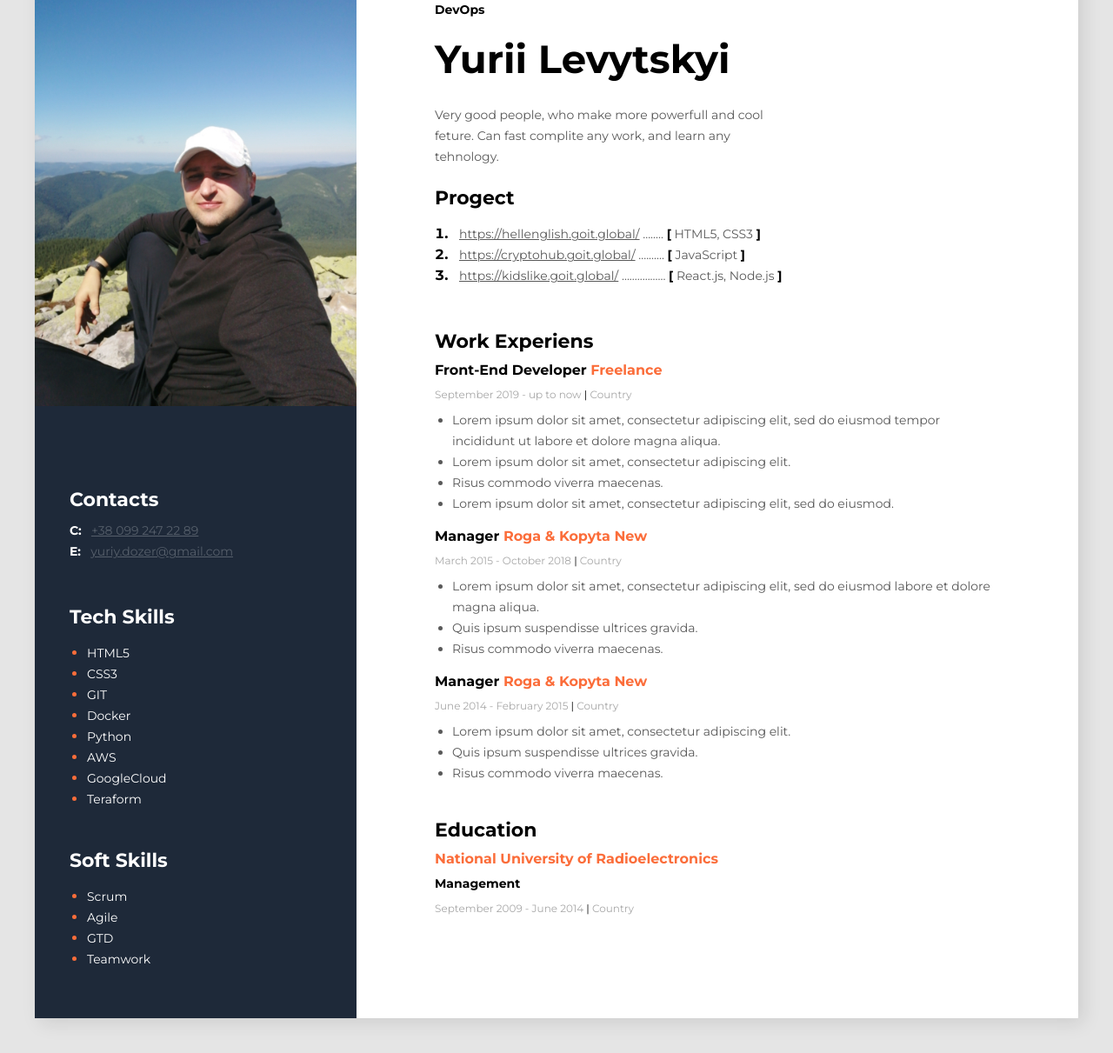
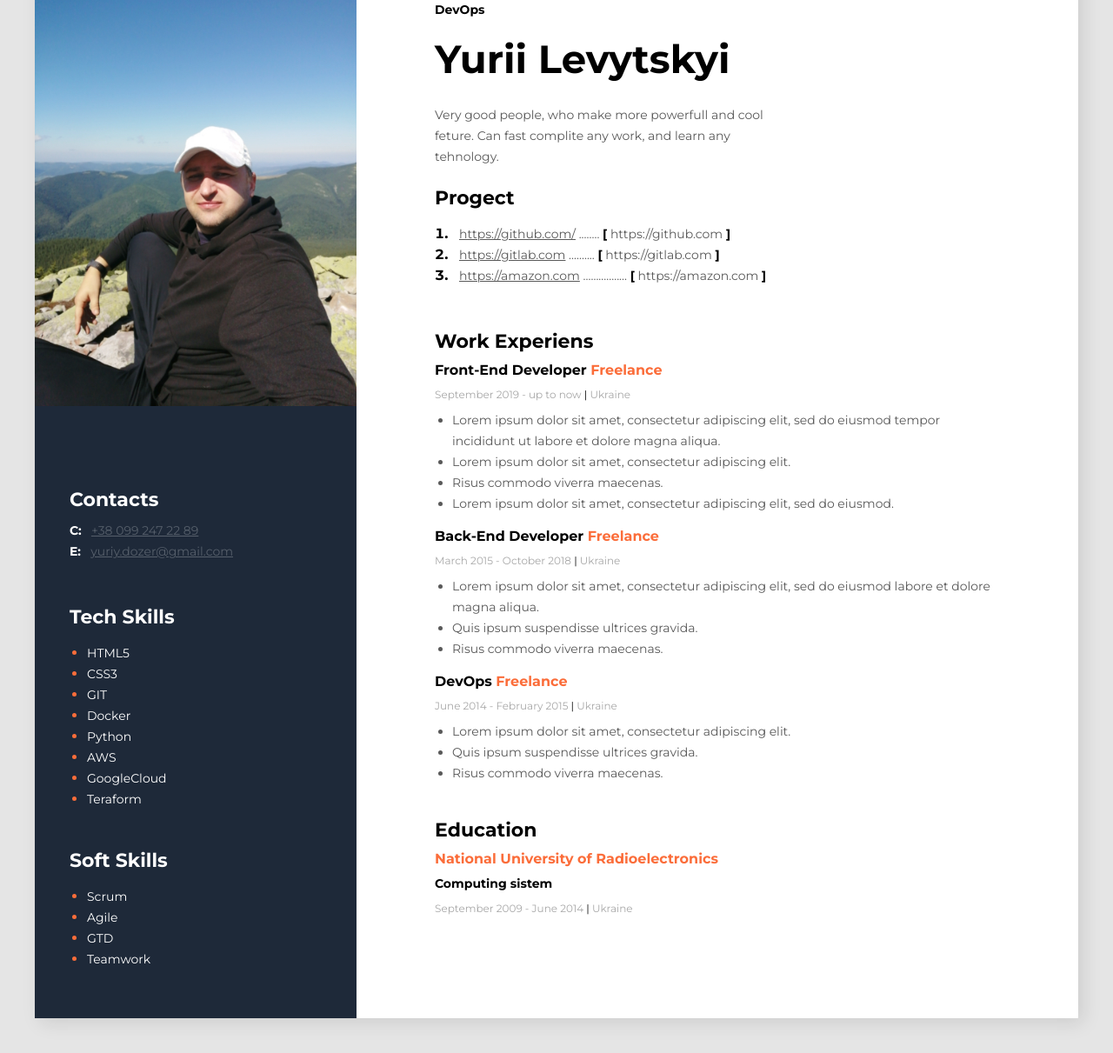
Before and after one commit to YuriyLv/MyWebPage, a plain HTML site: page index.html in a window 1280 px wide. Shown: the part 146-1357 px from the top of the page at 87% size. Drawn offline with Linux system fonts and the light colour scheme.

Commit message:
Update index.html

```diff
--- a/index.html
+++ b/index.html
@@ -29,25 +29,25 @@
             <ol class="progect-section-list">
                 <li class="progect-section-list-title">
                     <span class="progect-section-list-text">
-                    <a href="https://hellenglish.goit.global/" class="progect-section-list-text-a">https://hellenglish.goit.global/</a>
+                    <a href="https://github.com" class="progect-section-list-text-a">https://github.com/</a>
                        ........
-                        <span class="progect-section-list-title-skob">[</span> HTML5, CSS3 <span class="progect-section-list-title-skob">]</span>
+                        <span class="progect-section-list-title-skob">[</span> https://github.com <span class="progect-section-list-title-skob">]</span>
                     </span>
 
                 </li>
                 <li class="progect-section-list-title">
                     <span class="progect-section-list-text">
-                    <a href="https://cryptohub.goit.global/ " class="progect-section-list-text-a">https://cryptohub.goit.global/</a>
+                    <a href="https://gitlab.com " class="progect-section-list-text-a">https://gitlab.com</a>
                        ..........
-                        <span class="progect-section-list-title-skob">[</span> JavaScript <span class="progect-section-list-title-skob">]</span>
+                        <span class="progect-section-list-title-skob">[</span> https://gitlab.com <span class="progect-section-list-title-skob">]</span>
                     </span>
 
                 </li>
                 <li class="progect-section-list-title">
                     <span class="progect-section-list-text">
-                    <a href="https://kidslike.goit.global/" class="progect-section-list-text-a">https://kidslike.goit.global/</a>
+                    <a href="https://amazon.com" class="progect-section-list-text-a">https://amazon.com</a>
                        .................
-                        <span class="progect-section-list-title-skob">[</span> React.js, Node.js <span class="progect-section-list-title-skob">]</span>
+                        <span class="progect-section-list-title-skob">[</span> https://amazon.com <span class="progect-section-list-title-skob">]</span>
                     </span>
 
                 </li>
@@ -62,7 +62,7 @@
                 <!--company3 section-->
                 <div class="company-section">
                     <h4 class="my-work-expir-position">Front-End Developer <span class="work-experiens-section-comp">Freelance</span></h4>
-                    <p class="work-experiens-section-comp-ext">September 2019 - up to now   <span class="work-experiens-section-comp-ext-ch">|</span>   Country</p>
+                    <p class="work-experiens-section-comp-ext">September 2019 - up to now   <span class="work-experiens-section-comp-ext-ch">|</span>   Ukraine</p>
                     <ul class="my-work-expir-list">
                         <li class="my-work-expir-list-item">Lorem ipsum dolor sit amet, consectetur adipiscing elit, sed do eiusmod tempor incididunt ut labore et dolore magna aliqua. </li>
                         <li class="my-work-expir-list-item">Lorem ipsum dolor sit amet, consectetur adipiscing elit.</li>
@@ -73,8 +73,8 @@
 
                 <!--company2 section-->
                 <div class="company-section">
-                    <h4 class="my-work-expir-position">Manager <span class="work-experiens-section-comp">Roga & Kopyta New</span></h4>
-                    <p class="work-experiens-section-comp-ext">March 2015 - October 2018   <span class="work-experiens-section-comp-ext-ch">|</span>   Country</p>
+                    <h4 class="my-work-expir-position">Back-End Developer <span class="work-experiens-section-comp">Freelance</span></h4>
+                    <p class="work-experiens-section-comp-ext">March 2015 - October 2018   <span class="work-experiens-section-comp-ext-ch">|</span>   Ukraine</p>
                     <ul class="my-work-expir-list">
                         <li class="my-work-expir-list-item">Lorem ipsum dolor sit amet, consectetur adipiscing elit, sed do eiusmod labore et dolore magna aliqua. </li>
                         <li class="my-work-expir-list-item">Quis ipsum suspendisse ultrices gravida.</li>
@@ -84,8 +84,8 @@
 
                 <!--company1 section-->
                 <div class="company-section">
-                    <h4 class="my-work-expir-position">Manager <span class="work-experiens-section-comp">Roga & Kopyta New</span></h4>
-                    <p class="work-experiens-section-comp-ext">June 2014 - February 2015   <span class="work-experiens-section-comp-ext-ch">|</span>   Country</p>
+                    <h4 class="my-work-expir-position">DevOps <span class="work-experiens-section-comp">Freelance</span></h4>
+                    <p class="work-experiens-section-comp-ext">June 2014 - February 2015   <span class="work-experiens-section-comp-ext-ch">|</span>   Ukraine</p>
                     <ul class="my-work-expir-list">
                         <li class="my-work-expir-list-item">Lorem ipsum dolor sit amet, consectetur adipiscing elit. </li>
                         <li class="my-work-expir-list-item">Quis ipsum suspendisse ultrices gravida.</li>
@@ -99,8 +99,8 @@
             <h3 class="education-section-title">Education</h3>
             <!--education1 section-->
                 <h4 class="education-section-place">National University of Radioelectronics</h4>
-                <h4 class="education-section-managment ">Management</h4>
-                <p class="education-section-comp-ext">September 2009 - June 2014   <span class="education-section-comp-ext-ch">|</span>   Country</p>
+                <h4 class="education-section-managment ">Computing sistem</h4>
+                <p class="education-section-comp-ext">September 2009 - June 2014   <span class="education-section-comp-ext-ch">|</span>   Ukraine</p>
         </div>
 
     </div>
```
